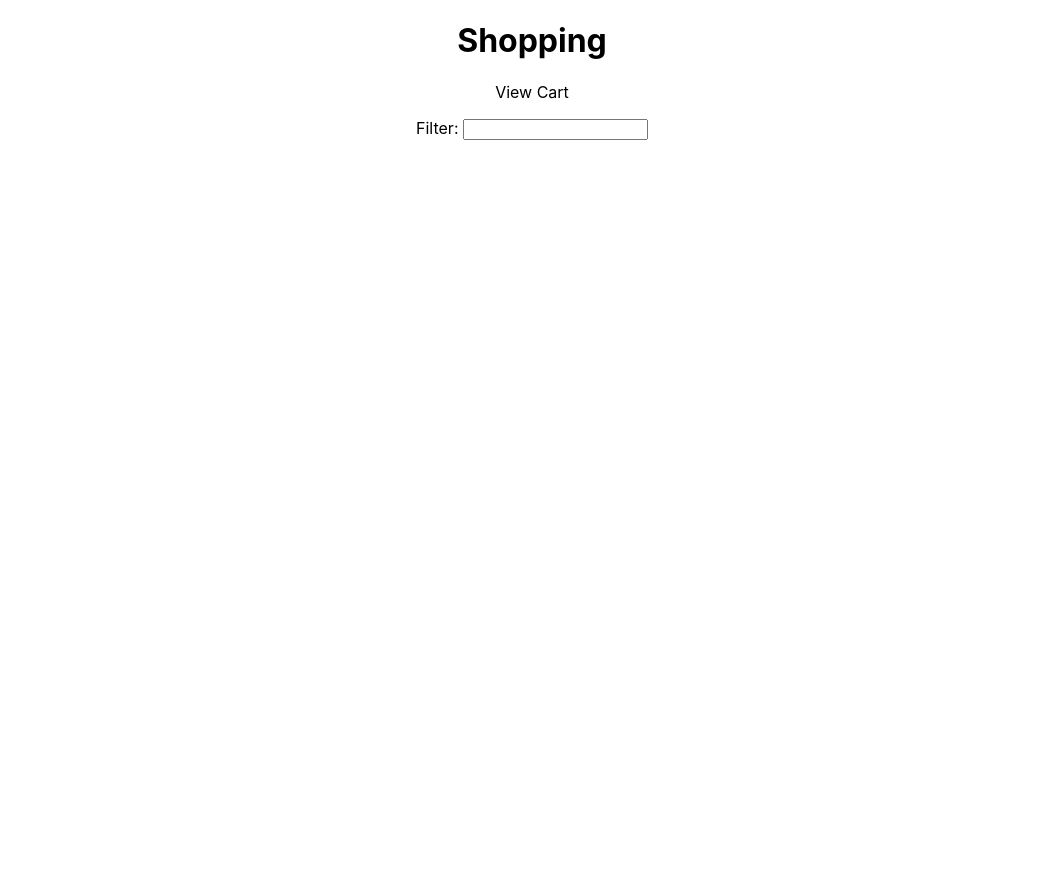
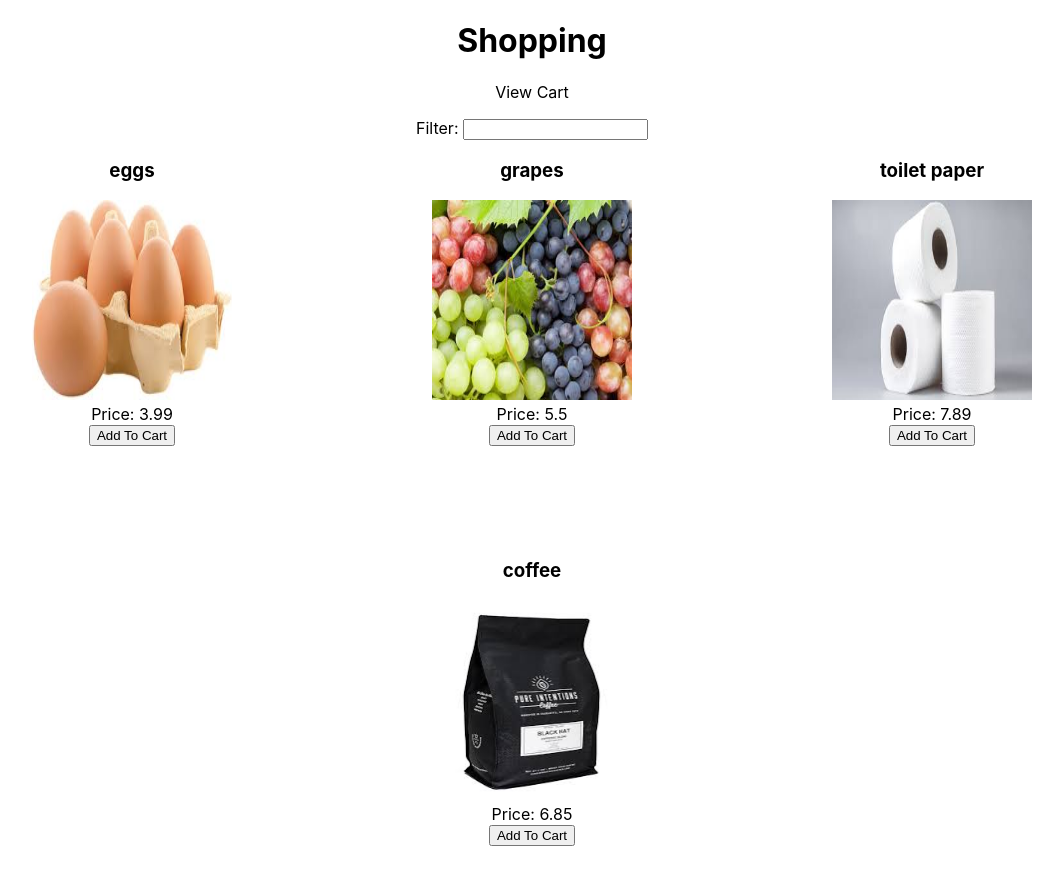
Before and after one commit to hansenjl/5-17-react-use-effect, a React (Create React App) app: page / in a window 1280 px wide. Shown: the top 884 px of the page, without its empty margins (108-1171 px from the left). Before the commit the page ends 800 px from the top, so only its background shows below. Built offline with nearby package versions, Linux system fonts and the light colour scheme; data requests are answered from the project's data file.

Commit message:
finish study group

```diff
--- a/src/App.js
+++ b/src/App.js
@@ -3,16 +3,46 @@ import './App.css';
 import Header from './Header'
 import ItemsContainer from './ItemsContainer'
 import CartContainer from './CartContainer'
-import {useState} from 'react'
+import {useState, useEffect} from 'react'
 
 function App() {
   const [nextPage, setNextPage] = useState("Cart")
   const [items, setItems] = useState([])
   const [cart, setCart] = useState([])
+
+  function fetchItems(){
+    fetch('http://localhost:3004/items')
+    .then(r => r.json())
+    .then(data => setItems(data))
+  }
+
+  function addItemToCart(id){
+    // which item should it add to the cart?
+    console.log(id)
+    // find that item object in items and add it to the cart
+    const item = items.find(i => i.id === id)
+    setCart((mostUpToDateCart) => [...mostUpToDateCart, item])
+  }
+
+  function changeView(){
+    setNextPage((upToDatePage) => upToDatePage === "Cart" ? "Items" : "Cart")
+  }
+
+
+  useEffect(() => {
+    // write the stuff we want to do
+     fetchItems()
+     console.log("use effect ran")
+  }, [])  // if this is an empty array, it will ONLY run once - componentDidMount
+
+
+
+
   return (
     <div className="App">
-      <Header />
-      {nextPage === "Cart" ? <ItemsContainer items={items}/> : <CartContainer cart={cart}/>}
+      <Header changeView={changeView} whatever={nextPage}/>
+      {nextPage === "Cart" ?
+      <ItemsContainer addToCart={addItemToCart} items={items} cart={cart}/> : <CartContainer cart={cart}/>}
     </div>
   );
 }
--- a/src/Header.js
+++ b/src/Header.js
@@ -1,8 +1,8 @@
-function Header(){
+function Header({changeView, whatever}){
     return(
         <div id="header">
             <h1>Shopping</h1>
-            <p>View Cart</p>
+            <p onClick={changeView}>View {whatever}</p>
         </div>
     )
 }
--- a/src/Item.js
+++ b/src/Item.js
@@ -1,4 +1,15 @@
-function Item({item: {name, image1, image2, price, id}}){
+//should component update
+import React from 'react'
+
+const Item = React.memo(function(props){
+    const {item: {name, image1, image2, price, id}, addToCart, inCart} = props
+    function handleClick(e){
+          addToCart(id)
+    }
+
+
+
+    console.log("rendering item: ", id)
     return (
         <div className="item" id={id + "-item"}>
             <h3>{name}</h3>
@@ -6,9 +17,14 @@ function Item({item: {name, image1, image2, price, id}}){
             <br/>
             Price: {price}
             <br/>
-            <button>Add To Cart</button>
-        </div>
+            { inCart ? <p>In Cart</p> : <button onClick={handleClick}>Add To Cart</button>}
+
+
+            </div>
     )
-}
+}, (newProps, oldProps) => {
+    // if this function returns true, it will NOT rerender
+   return newProps.inCart  === oldProps.inCart
+})
 
 export default Item
--- a/src/ItemsContainer.js
+++ b/src/ItemsContainer.js
@@ -1,11 +1,15 @@
 import FilterBar from './FilterBar'
 import Item from './Item'
 
-function ItemsContainer({items}){
+function ItemsContainer({items, addToCart, cart}){
+
+  function isInCart(id){
+    return !!cart.find(i => i.id === id)
+ }
     return(
         <div id="ItemsContainer">
           <FilterBar />
-          {items.map(item => <Item  key={item.id} item={item} />) }
+          {items.map(item => <Item addToCart={addToCart}   key={item.id} item={item} cart={cart} inCart={isInCart(item.id)}/>) }
         </div>
     )
 }
```
